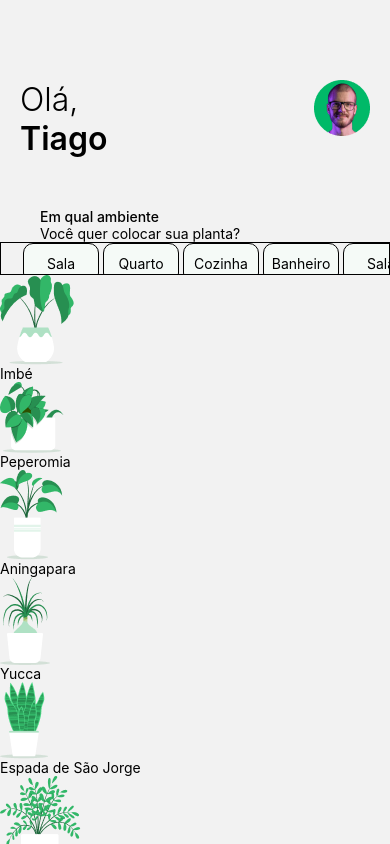
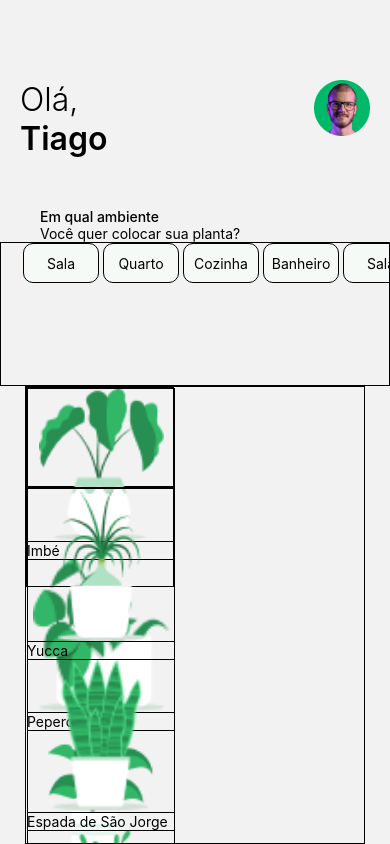
Before and after one commit to jvmonteiroo/app-plantas, a React Native app: screen /EscolhaPlanta in a window 390 px wide. Built offline with nearby package versions, Linux system fonts and the light colour scheme.

Commit message:
contunando

```diff
--- a/src/screens/EscolhaPlanta/index.tsx
+++ b/src/screens/EscolhaPlanta/index.tsx
@@ -54,42 +54,46 @@ export default function EscolhaPlanta() {
             </Text>
           </View>
         </ScrollView>
-        <ScrollView>
+        <ScrollView style={styles.plantas}>
+          <View style={styles.caixa3}>
             <View>
-            <Image source={images.imbe}/>
+              <Image source={images.imbe} style={styles.planta} resizeMode='contain' resizeMethod='resize'/>
               <Text>
                 Imbé
               </Text>
             </View>
             <View>
-            <Image source={images.peperomia}/>
+              <Image source={images.peperomia} style={styles.planta} resizeMode='contain' resizeMethod='resize'/>
               <Text>
                 Peperomia
               </Text>
             </View>
             <View>
-            <Image source={images.aningapara}/>
+              <Image source={images.aningapara} style={styles.planta} resizeMode='contain' resizeMethod='resize'/>
               <Text>
                 Aningapara
               </Text>
             </View>
+          </View>
+          <View style={styles.caixa3}>
             <View>
-            <Image source={images.yucca}/>
+              <Image source={images.yucca} style={styles.planta} resizeMode='contain' resizeMethod='resize'/>
               <Text>
                 Yucca
               </Text>
             </View>
             <View>
-            <Image source={images.espada}/>
+              <Image source={images.espada} style={styles.planta} resizeMode='contain' resizeMethod='resize'/>
               <Text>
                 Espada de São Jorge
               </Text>
             </View>
             <View>
-            <Image source={images.zamioculca}/>
+              <Image source={images.zamioculca} style={styles.planta} resizeMode='contain' resizeMethod='resize'/>
               <Text>
                 Zamioculca
               </Text>
+            </View>
           </View>
         </ScrollView>
     </View>
@@ -144,6 +148,25 @@ const styles = StyleSheet.create({
     justifyContent: 'center',
     backgroundColor: '#F5FAF7',
     borderRadius: 10,
-  }
+  },
+  plantas: {
+    borderWidth:1,
+    marginHorizontal: 25,
+    flexDirection: 'row',
+    columnCount:2,
+    height: 350,
+
+  },
+  caixa3: {
+    borderWidth:1,
+    width:148,
+    height: 100,
+  },
+  planta: {
+    borderWidth:1,
+    width:148,
+    height:154,
+  },
+
 
 });
```
Lines whose indentation alone changed are shown as unchanged.
